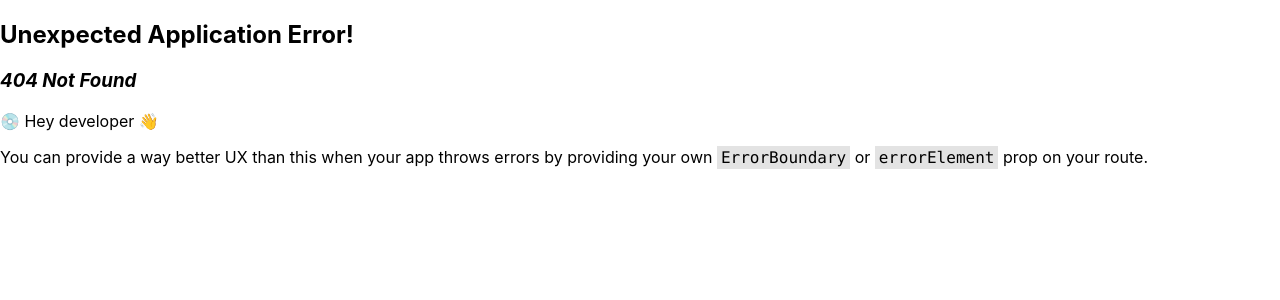
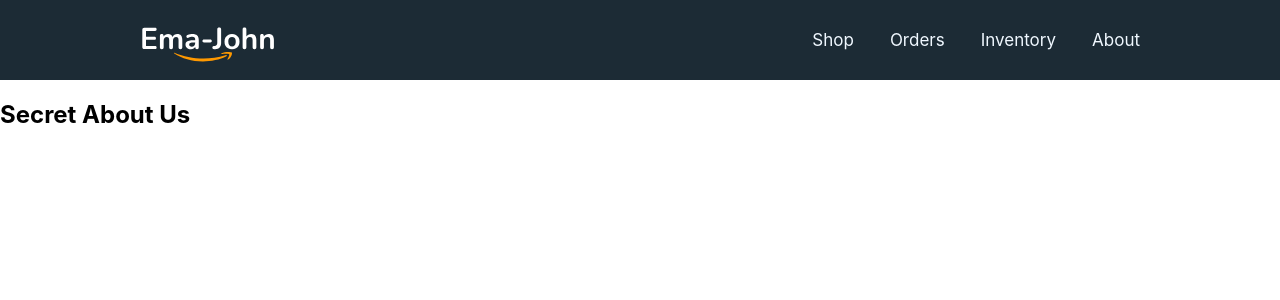
Before and after one commit to riadleon/SPA-AMAZON-CLONE--WITH-REACT, a React (Create React App) app: page /about in a window 1280 px wide. Before the commit this address had no page. Shown: the top 300 px of the page. Built offline with nearby package versions, Linux system fonts and the light colour scheme.

Commit message:
React Router setup and intro to order review page

```diff
--- /dev/null
+++ b/src/components/About/About.js
@@ -0,0 +1,11 @@
+import React from 'react';
+
+const About = () => {
+    return (
+        <div>
+            <h2>Secret About Us</h2>
+        </div>
+    );
+};
+
+export default About;
--- a/src/components/Header/Header.js
+++ b/src/components/Header/Header.js
@@ -1,4 +1,5 @@
 import React from 'react';
+import { Link } from 'react-router-dom';
 import logo from '../../images/Logo.svg'
 import './Header.css'
 
@@ -7,10 +8,10 @@
         <nav className='header'>
             <img src={logo} alt="" />
             <div>
-                <a href="/Shop">Shop</a>
-                <a href="/Orders">Orders</a>
-                <a href="/Inventory">Inventory</a>
-                <a href="/About">About</a>
+                <Link to="/">Shop</Link>
+                <Link to="/Orders">Orders</Link>
+                <Link to="/Inventory">Inventory</Link>
+                <Link to="/About">About</Link>
             </div>
         </nav>
     );
--- a/src/layouts/Main.js
+++ b/src/layouts/Main.js
@@ -1,12 +1,13 @@
 import React from 'react';
+import { Outlet } from 'react-router-dom';
 import Header from '../components/Header/Header';
-import Shop from '../components/Shop/Shop';
+
 
 const Main = () => {
     return (
         <div>
             <Header></Header>
-            <Shop></Shop>
+            <Outlet></Outlet>
         </div>
     );
 };
```
Also changed, not shown: src/App.js (+26 -2 lines).
